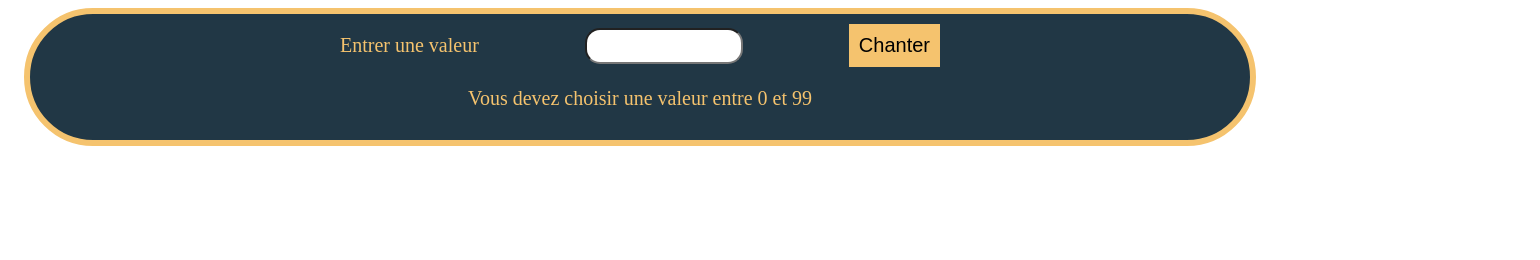
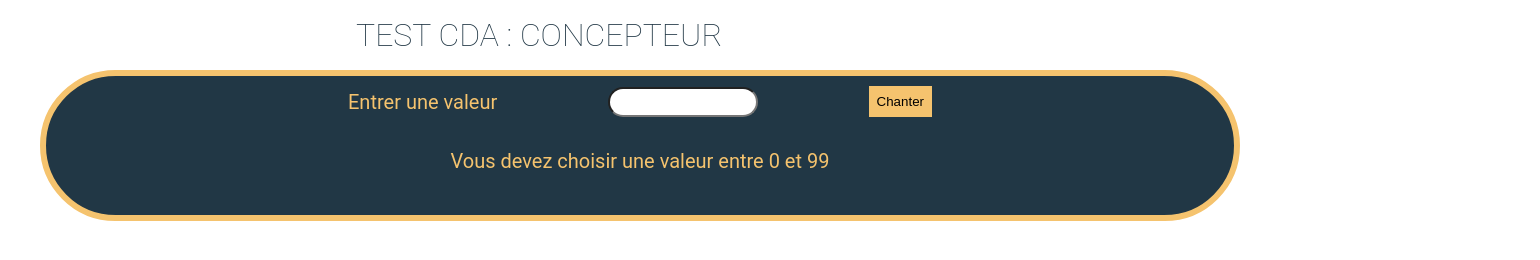
Before and after one commit to FlorentLeBot/test_cda, a plain HTML site: page index.html in a window 1280 px wide. Both pictures are taken after a click on the button "Chanter". Shown: the whole page, 1540 px wide, since content can reach past the window. Drawn offline with Linux system fonts and the light colour scheme.

Commit message:
du style et une animation

```diff
--- a/index.html
+++ b/index.html
@@ -6,21 +6,30 @@
   <meta http-equiv="X-UA-Compatible" content="IE=edge" />
   <meta name="viewport" content="width=device-width, initial-scale=1.0" />
   <title>Test CDA</title>
+  <!-- google font -->
+  <link rel="preconnect" href="https://fonts.googleapis.com">
+  <link rel="preconnect" href="https://fonts.gstatic.com" crossorigin>
+  <link
+    href="https://fonts.googleapis.com/css2? family= Indie+Flower & family= Rajdhani:wght@300;400;500;600;700 & family= Roboto:wght@100 & display=swap"
+    rel="feuille de style">
   <link rel="stylesheet" href="style.css">
   <!-- font-awesome -->
   <link rel="stylesheet" href="https://cdnjs.cloudflare.com/ajax/libs/font-awesome/6.0.0-beta2/css/all.min.css">
 </head>
 
-  <main class="box container" id="div_parent">
+<header class="container">
+    <h1>Test CDA : <span></span></h1>
+</header>
 
+<main class="box container">
   <div class="form">
     <label for="in">Entrer une valeur</label>
-      <input min="0" type="text" id="in" />
+    <input type="text" id="in" />
     <button class="btn" type="button">Chanter</button>
   </div>
   <p class="text-song"></p>
+</main>
 
-  </main>
 <script src="script.js"></script>
 </body>
 
--- a/script.js
+++ b/script.js
@@ -3,8 +3,10 @@
 let btn = document.querySelector(".btn");
 let song = document.querySelector(".text-song");
 
+// quand je clique sur le bouton ...
 
 btn.addEventListener("click", () => {
+
   // ... je récupére la valeur de l'input ...
 
   let value = document.getElementById("in").value;
@@ -21,6 +23,11 @@ btn.addEventListener("click", () => {
   let songPart4 = " bolées de cidre sur le mur.";
   let songPart5 = "Vas au supermarché pour en acheter, 99 bolées de cidre sur le mur."
 
+  // je rajoute du padding au paragraphe
+
+  let textSong = document.querySelector(".text-song");
+  textSong.style.padding = "2rem";
+
   // création d'un élément i
 
   if (typeof fa === 'undefined') {
@@ -28,13 +35,11 @@ btn.addEventListener("click", () => {
     fa.classList.add("fa-solid");
     fa.classList.add("fa-music");
     fa.setAttribute('id', 'fa')
-    new_elt = fa
-    new_elt.style.color = 'white';
-    document.getElementById('div_parent').appendChild(new_elt);
+    fa.style.color = 'white';
+    document.querySelector('.box').appendChild(fa);
   }
 
   // ... et si la valeur est supérieur à 2 et inférieur ou égal à 99 ...
-
 
   if (valueUser > 2 && valueUser <= 99) {
 
@@ -49,10 +54,15 @@ btn.addEventListener("click", () => {
     //... on affiche ...
     // (utilisation de la concaténation)
 
-    valueUser = "Plus de ";
+    valueUser = "plus de ";
     song.innerText =
+      // juste le P...
+      valueUser[0].toUpperCase() +
+      // et ...lus de
+      valueUser.slice(1) +
+      songPart1 +
       valueUser +
-      songPart1 +
+      songPart2 +
       "\n" +
       songPart5;
 
@@ -95,31 +105,19 @@ btn.addEventListener("click", () => {
 
 
 const container = document.querySelector(".box");
-const form = document.querySelector(".form")
 const label = document.querySelector("label")
-const mainColor = "#157573";
-const secondaryColor = "#213745";
+const mainColor = "rgba(33, 55, 69, 1)";
 const textColor = "rgba(245, 195, 110, 1)"
 
 // applique du style au survole
 
 container.addEventListener("mouseenter", () => {
   container.style.background = mainColor;
-  form.style.background = mainColor;
-  label.style.background = mainColor;
   label.style.color = textColor;
-});
-
-// et en dehors
-
-container.addEventListener("mouseout", () => {
-  container.style.background = secondaryColor;
-  form.style.background = secondaryColor;
-  label.style.background = secondaryColor;
 });
 
 // je mets des bordures après 2 secondes
 
 setTimeout(() => {
-  container.style.borderRadius = "300px";
+  container.style.borderRadius = "100px";
 }, 2000);
--- a/style.css
+++ b/style.css
@@ -1,16 +1,68 @@
+/* minii reset css */
+
 * {
+    padding: 0;
+    margin: 0;
+    box-sizing: border-box;
+}
+
+body {
     font-size: 20px;
+    font-family: 'Roboto', sans-serif;
 }
+
+/* variable css */
 
 :root {
     --color: rgba(245, 195, 110, 1);
     --white: #fff;
 }
 
+/* le header */
+
+header h1 {
+    position: relative;
+    left: 25%;
+    padding: 1rem;
+    font-size: 2rem;
+    text-transform: uppercase;
+    font-weight: 100;
+    color: rgba(33, 55, 69, 1);
+}
+
+/* création d'un pseudo-élément qui sera le premier enfant de l'élément span */
+
+header span::before {
+    content: "concepteur";
+    font-size: 2rem;
+    animation: anim 8s infinite;
+}
+
+/* animation css */
+
+@keyframes anim {
+    0% {
+        content: "concepteur";
+    }
+
+    33% {
+        font-size: 2rem;
+        content: "développeur";
+    }
+
+    66% {
+        font-size: 2rem;
+        content: "d'applications";
+    }
+}
+
 .container {
     max-width: 1200px;
     margin: 0 auto;
+    transition: 0.30s ease-in-out;
 }
+
+/* le main */
 
 input {
     width: 150px;
@@ -26,6 +78,7 @@ input {
     background-color: var(--color);
     color: black;
     padding: 0.5rem;
+    cursor: pointer;
 }
 
 .btn:hover {
@@ -35,12 +88,6 @@ input {
 .box {
     border: 6px solid var(--color);
     padding: 10px;
-}
-
-.box,
-.form,
-label {
-    transition: 0.25s ease-in-out;
 }
 
 .form {
```
Lines whose indentation alone changed are shown as unchanged.
